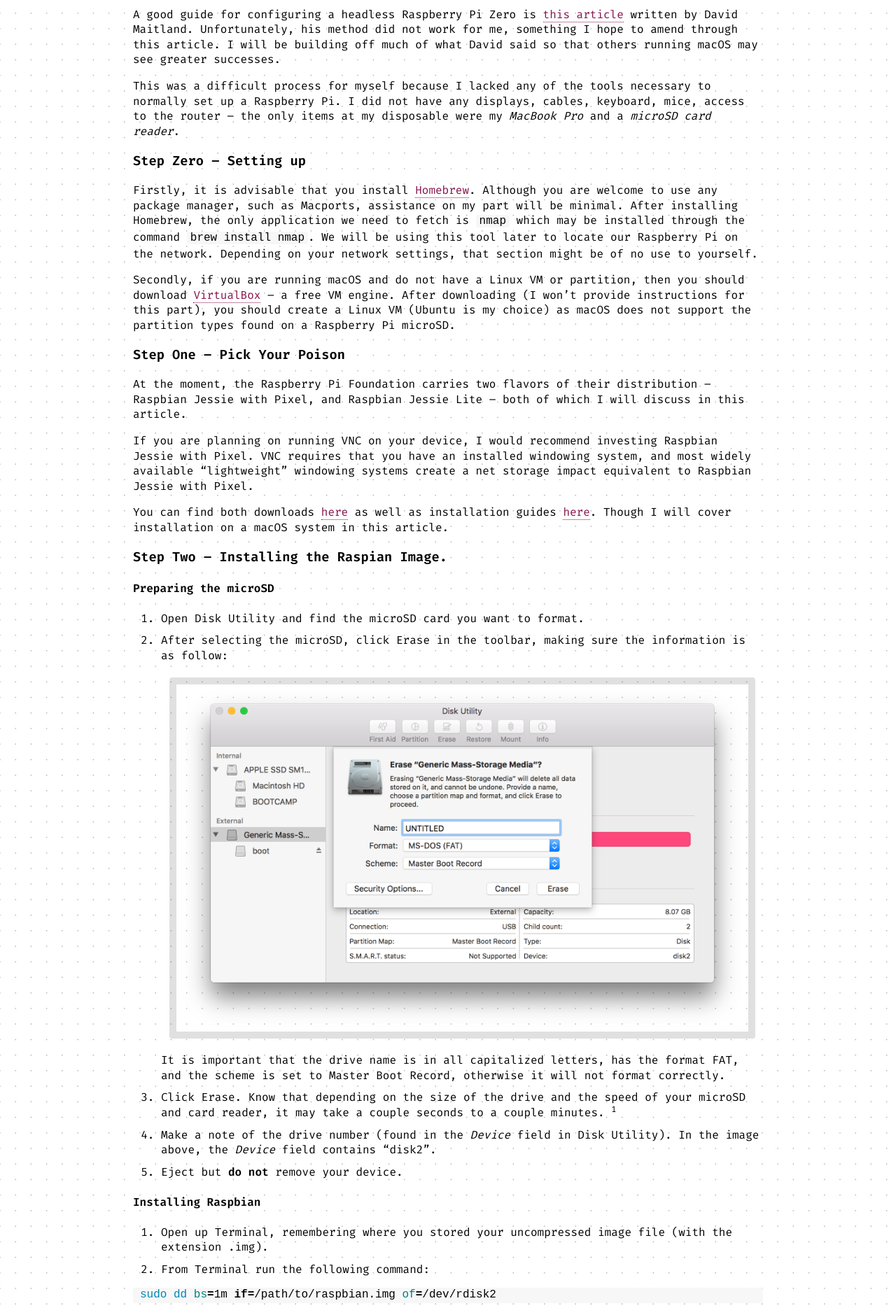
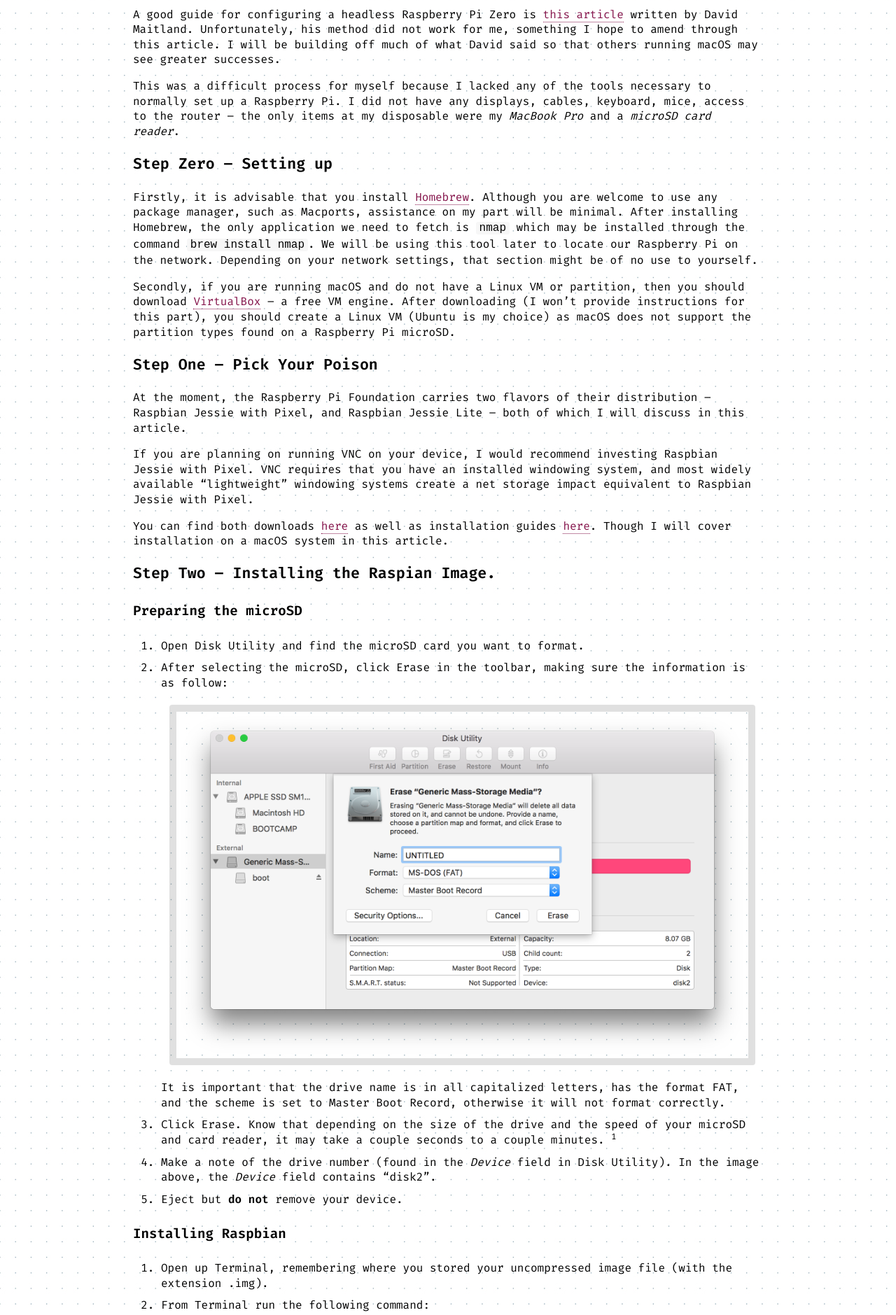
Before and after one commit to FrederickGeek8/freddy.us, a Jekyll site: the page built from _posts/2017-01-03-creating-a-headless-raspberry-pi.md, in a window 1280 px wide. Shown: the part 559-2438 px from the top of the page at 70% size. Built offline with Jekyll 4.4.1, drawn with Linux system fonts in a browser that asks for light colours.

Commit message:
Update CSS for better blog post readability

```diff
--- a/_sass/blog.scss
+++ b/_sass/blog.scss
@@ -93,11 +93,41 @@
 }
 
 .container .postcontent {
+  /**
+   * h1 is    32px    (2em)
+   * h2 is    24px  (1.5em)
+   * h3 is 18.72px (1.17em)
+   * h4 is    16px    (1em)
+   * h5 is 13.28px (0.83em)
+   * h6 is 10.72px (0.67em)
+   *
+  */
   h2 {
     // personally I think that 2em (default) seems a bit large for the h1 tag
     // that isn't the #title
     font-size: 1.75em;
   }
+
+  h3 {
+    font-size: 1.35em;
+  }
+
+  h4 {
+    font-size: 1.2em;
+  }
+
+  h5 {
+    font-size: 1.07em;
+  }
+
+  h6 {
+    font-size: 1em;
+  }
+
+  li > ol, li > ul {
+    padding-inline-start: 1em;
+  }
+
 }
 
 #tags {
@@ -120,6 +150,15 @@
   background-color: colors.$spoiler-color;
 }
 
+figure {
+  figcaption {
+    max-width: 75%;
+    margin: 0 auto;
+    text-align: center;
+    font-size: smaller;
+  }
+}
+
 @supports not (-ms-ime-align: auto) {
   details summary {
     cursor: pointer;
--- a/_sass/responsive.scss
+++ b/_sass/responsive.scss
@@ -38,6 +38,10 @@
   }
 }
 
+@media print {
+  details::details-content { display: contents; }
+}
+
 @media (prefers-color-scheme: dark) {
   body {
     color: white;
@@ -46,6 +50,10 @@
 
   img {
     border: 2px white solid;
+  }
+
+  .invertable {
+    filter: invert(1);
   }
 
   table td + td, table th + th {
```
